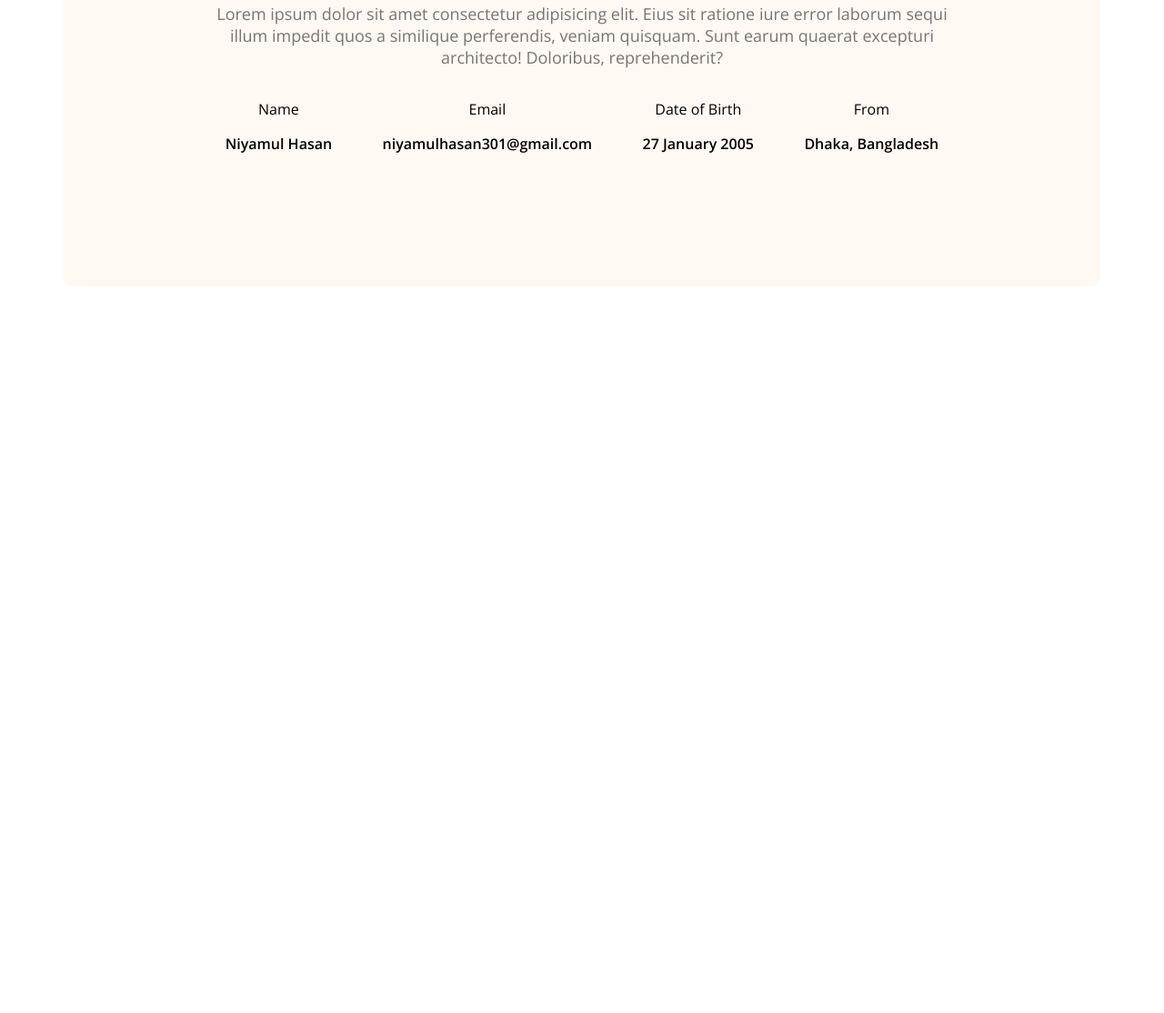
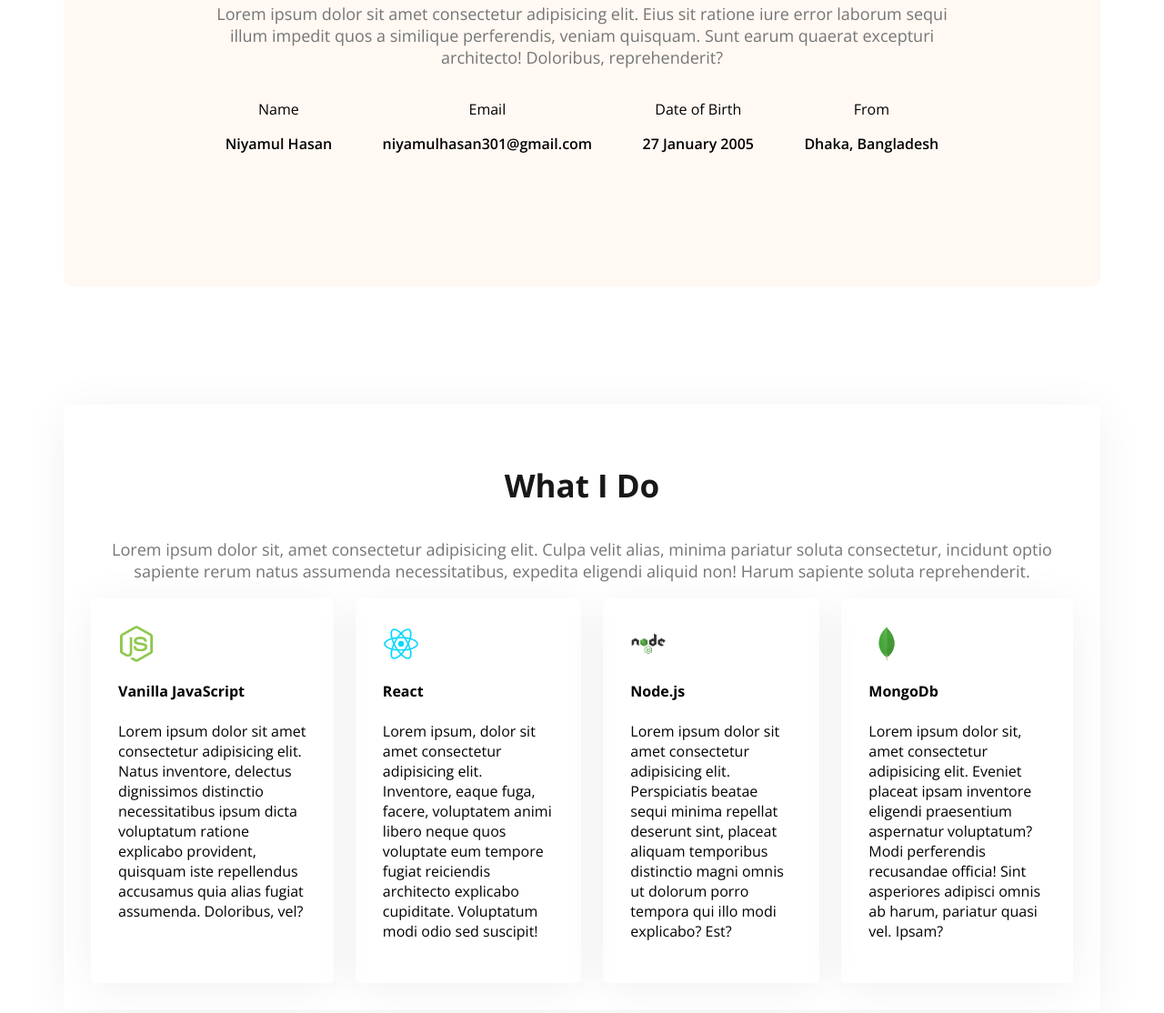
Before and after one commit to Niyamul-04/web-developer-portfolio, a plain HTML site: page index.html in a window 1280 px wide. Shown: the part 1279-2393 px from the top of the page at 91% size. Before the commit the page ends 1602 px from the top, so only its background shows below. Drawn offline with nearby package versions, Linux system fonts and the light colour scheme.

Commit message:
Feature: Add skill section

```diff
--- a/index.html
+++ b/index.html
@@ -59,6 +59,36 @@
                     </div>
                 </div>
             </section>
+            <!-- what is do section start -->
+             <section class="skills">
+                <h3 class="section-title text-center">What I Do</h3>
+                <p class="section-description text-center">
+                    Lorem ipsum dolor sit, amet consectetur adipisicing elit. Culpa velit alias, minima pariatur soluta consectetur, incidunt optio sapiente rerum natus assumenda necessitatibus, expedita eligendi aliquid non! Harum sapiente soluta reprehenderit.
+                </p>
+                <div class="skills-container">
+                    <!-- .skills*4>img+h4.skill-title+p.skill-description -->
+                     <div class="skills">
+                        <img src="Javascript.png" alt="">
+                        <h4 class="skill-title">Vanilla JavaScript</h4>
+                        <p class="skill-description">Lorem ipsum dolor sit amet consectetur adipisicing elit. Natus inventore, delectus dignissimos distinctio necessitatibus ipsum dicta voluptatum ratione explicabo provident, quisquam iste repellendus accusamus quia alias fugiat assumenda. Doloribus, vel?</p>
+                     </div>
+                     <div class="skills">
+                        <img  src="React.png" alt="">
+                        <h4 class="skill-title">React</h4>
+                        <p class="skill-description">Lorem ipsum, dolor sit amet consectetur adipisicing elit. Inventore, eaque fuga, facere, voluptatem animi libero neque quos voluptate eum tempore fugiat reiciendis architecto explicabo cupiditate. Voluptatum modi odio sed suscipit!</p>
+                     </div>
+                     <div class="skills">
+                        <img  src="Nodejs.png" alt="">
+                        <h4 class="skill-title">Node.js</h4>
+                        <p class="skill-description">Lorem ipsum dolor sit amet consectetur adipisicing elit. Perspiciatis beatae sequi minima repellat deserunt sint, placeat aliquam temporibus distinctio magni omnis ut dolorum porro tempora qui illo modi explicabo? Est?</p>
+                     </div>
+                     <div class="skills">
+                        <img src="mongo.png" alt="">
+                        <h4 class="skill-title">MongoDb</h4>
+                        <p class="skill-description">Lorem ipsum dolor sit, amet consectetur adipisicing elit. Eveniet placeat ipsam inventore eligendi praesentium aspernatur voluptatum? Modi perferendis recusandae officia! Sint asperiores adipisci omnis ab harum, pariatur quasi vel. Ipsam?</p>
+                     </div>
+                </div>
+             </section>
     </main>
     <footer>
 
--- a/styles/portfolio.css
+++ b/styles/portfolio.css
@@ -85,17 +85,22 @@ nav ul{
 .secodary-bg{
     background-color: #FFF8F3;
 }
+
 /* about */
 .about{
     border-radius: 10px;
     padding: 130px 150px;
     text-align: center;
-    margin-top: 130px;
+
 }
 /* main styles */
 main{
     max-width: 1140px;
     margin: 0 auto;
+}
+main section{
+    margin-top: 130px;
+    margin-bottom: 130px;
 }
 
 .item-description{
@@ -105,3 +110,26 @@ main{
     display: flex;
     justify-content: space-around;
 }
+.text-center{
+    text-align: center;
+}
+/* skills-section-style */
+.skills-container{
+        display: flex;
+        gap: 24px;
+}
+.skills{
+    padding: 30px;
+    border-radius:5px ;
+    box-shadow: 0px 6px 50px 0px rgba(0, 0, 0, 0.06);
+}
+.skills img{
+    width: 40px;
+    height: 40px;
+    object-fit: contain;
+    margin-bottom: 15px;
+    border-radius: 10px;
+    display: block;
+    max-width: 100%;
+    max-height: 100%;
+}
```
Also changed, not shown: Facebook.png (added), Instagram.png (added), Javascript.png (added), LinkedIn.png (added), MongoDb.png (added), Nodejs.png (added), React.png (added), mongo.png (added).
